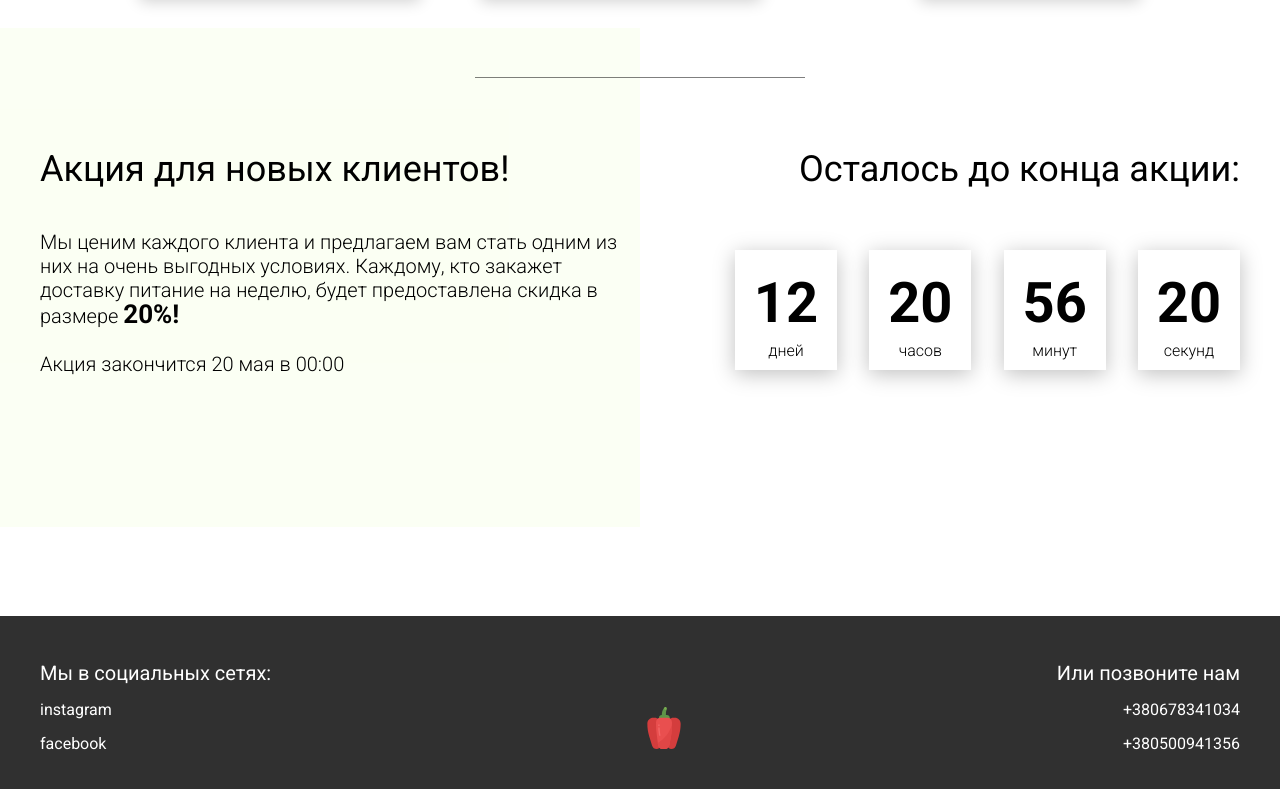
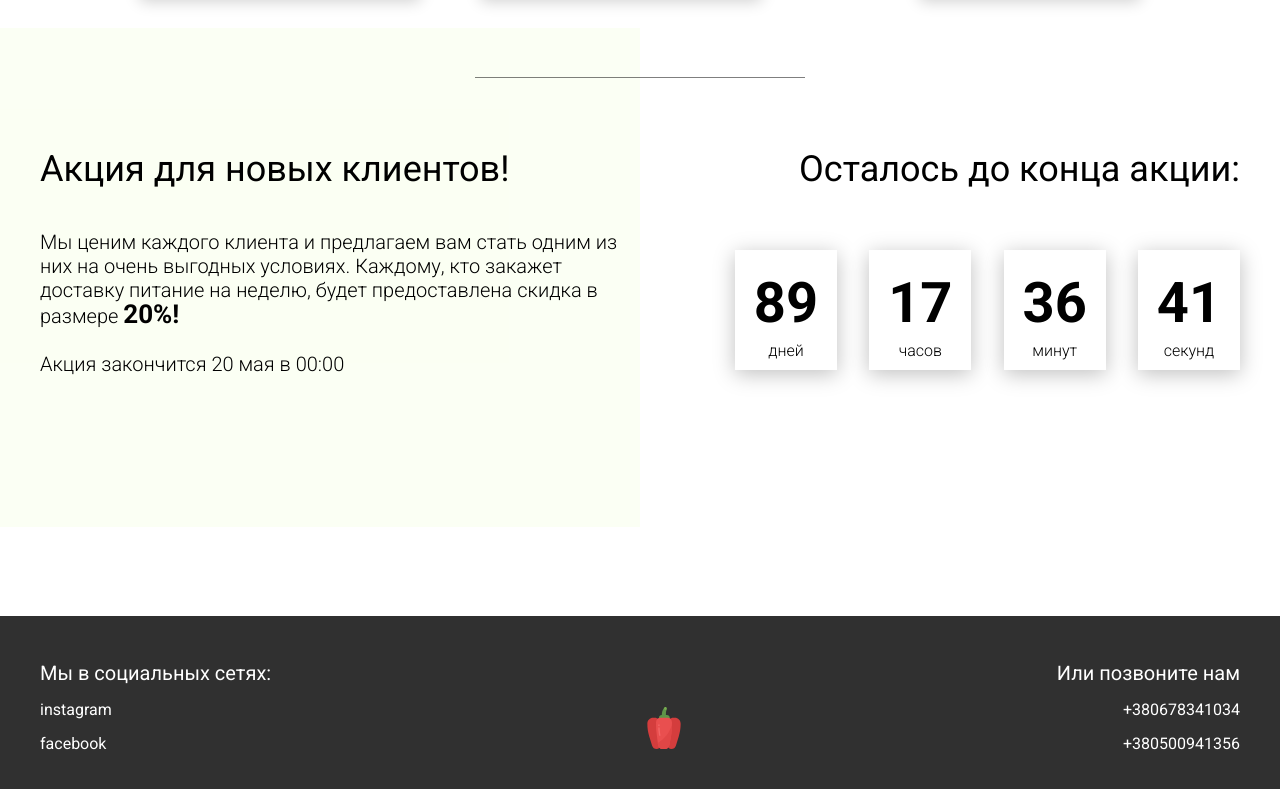
Before and after one commit to upMyCode/Date, a plain HTML site: page Food_dist/index.html in a window 1280 px wide. Shown: the part 3448-4237 px from the top of the page. Drawn offline with Linux system fonts and the light colour scheme.

Commit message:
addDateTimerDayof2

```diff
--- a/Food_dist/index.html
+++ b/Food_dist/index.html
@@ -300,6 +300,6 @@
             </div>
         </div>
     </div>
-    <script src='script.js'> </script>
+    <script type='text/javascript' src ='./js/script.js'> </script>
 </body>
 </html>
--- a/Food_dist/js/script.js
+++ b/Food_dist/js/script.js
@@ -7,21 +7,42 @@ function getTimeRemaining(endtime) {
     const t = Date.parse(endtime) - Date.parse( new Date() );
     const day = Math.floor( t / (1000*60*60*24));
     const hours = Math.floor( t / (1000*60*60) % 24);
-    const minuts = Math.floor( t / 1000 / 60 % 60 );
+    const minutes = Math.floor( t / 1000 / 60 % 60 );
     const seconds = Math.floor( t / 1000 % 60 );
 
     return {
         'total': t,
         'days': day,
         'hours': hours,
-        'minuts': minuts,
+        'minutes': minutes,
         'seconds': seconds
     };
 }
 
 function setClock(selector, endtime) {
+    const timer = document.querySelector(selector),
+          days = timer.querySelector('#days'),
+          hours = timer.querySelector('#hours'),
+          minutes = timer.querySelector('#minutes'),
+          seconds = timer.querySelector('#seconds'),
+          timeInterval = setInterval( updateClock, 1000);
 
+    function updateClock() {
+        const t = getTimeRemaining(endtime);
+
+        days.innerHTML = t.days;
+        hours.innerHTML = t.hours;
+        minutes.innerHTML = t.minutes;
+        seconds.innerHTML = t.seconds;
+
+    if(t.total <= 0) {
+        clearInterval(timeInterval);
+    }
+
+    }
 }
+
+setClock('.timer', deadline);
 
 
 // const date =  new Date();
```
Also changed, not shown: 1 other file.
